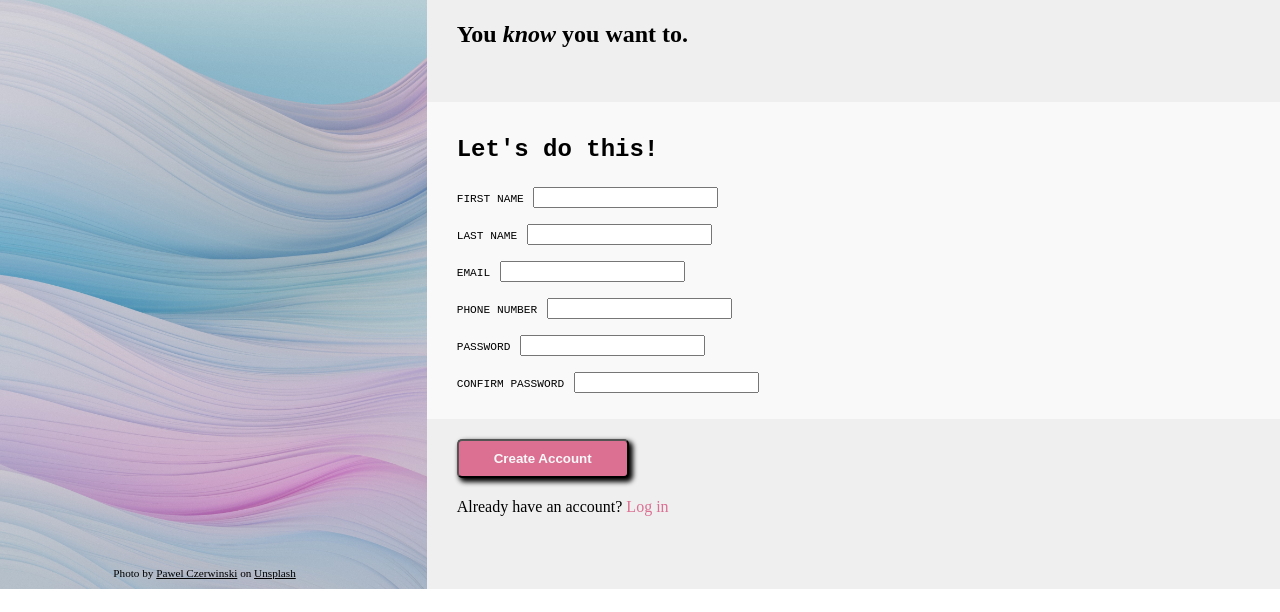
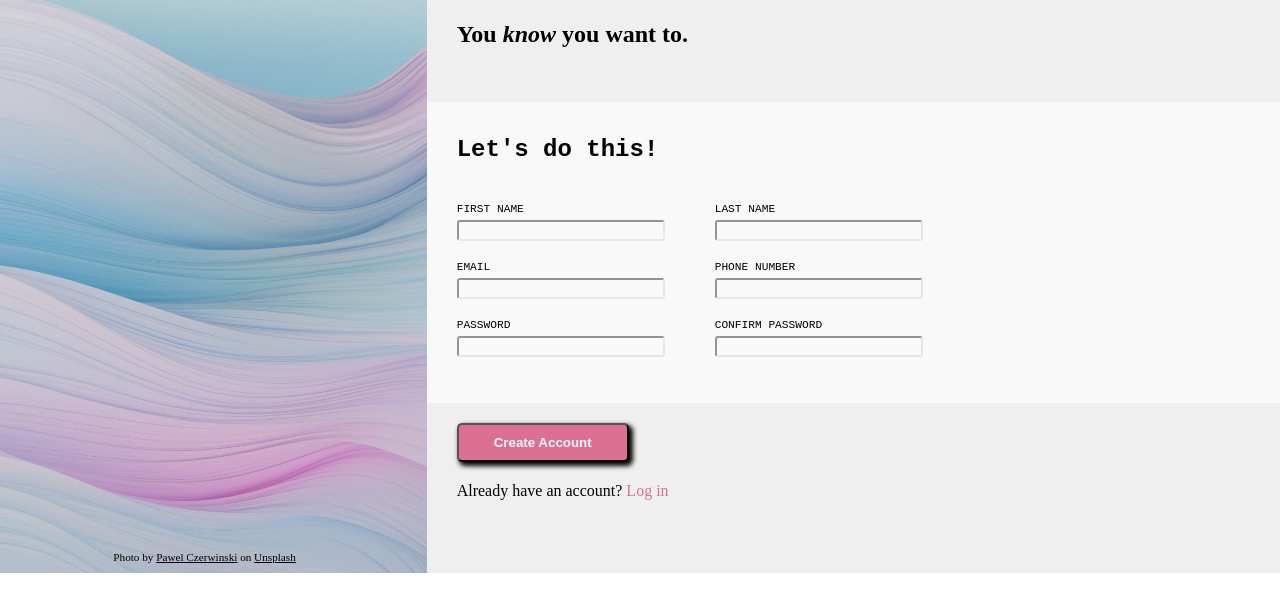
Before and after one commit to snkdrel/sign-up-form, a plain HTML site: page index.html in a window 1280 px wide. Shown: the part 188-800 px from the top of the page. Drawn offline with Linux system fonts and the light colour scheme.

Commit message:
Change style to form

```diff
--- a/index.html
+++ b/index.html
@@ -23,32 +23,37 @@
         <div class="form-div">
             <form action="">
                 <p id="form-title">Let's do this!</p>
-                <section>
-                    <p>
+                <section class="inputs">
+                    <ul>
+                        <li>
                             <label for="first-name"><span>FIRST NAME</span></label>
                             <input type="text" name="firstName" id="first-name">
-                    </p>
-                    <p>
+                        </li>
+                        <li>
+                            <label for="email"><span>EMAIL</span></label>
+                            <input type="email" name="email" id="email">
+                        </li>
+                        <li>
+                            <label for="password"><span>PASSWORD</span></label>
+                            <input type="password" name="pwd" id="password" class="error">
+                        </li>
+                    </ul>
+                    <ul>
+                        <li>
                             <label for="last-name"><span>LAST NAME</span></label>
                             <input type="text" name="lastName" id="last-name">
+                        </li>
 
-                    </p>
-                    <p>
-                        <label for="email"><span>EMAIL</span></label>
-                        <input type="email" name="email" id="email">
-                    </p>
-                    <p>
+                        <li>
                             <label for="phone-number"><span>PHONE NUMBER</span></label>
                             <input type="tel" name="phone" id="phone-number">
-                    </p>
-                    <p>
-                        <label for="password"><span>PASSWORD</span></label>
-                        <input type="password" name="pwd" id="password">
-                    </p>
-                    <p>
+                        </li>
+
+                        <li>
                             <label for="confirmed-password"><span>CONFIRM PASSWORD</span></label>
-                        <input type="password" name="pwdAgain" id="confirmed-password">
-                    </p>
+                            <input type="password" name="pwdAgain" id="confirmed-password" class="error">
+                        </li>
+                    </ul>
                 </section>
             </form>
         </div>
--- a/style.css
+++ b/style.css
@@ -67,10 +67,36 @@ body{
     padding: 10px 30px;
     font-family: 'Courier New', Courier, monospace;
 }
+form .inputs{
+    display: flex;
+}
 
+ul{
+    list-style: none;
+    padding: 0px;
+}
+
+li{
+    display: flex;
+    flex-direction: column;
+    gap: 5px;
+    margin: 0px 50px 20px 0px;
+}
 
 label{
     font-size: 0.7rem;
+}
+
+input{
+    background-color: var(--almost-white);
+    width: 200px;
+    border-radius: 3px;
+    border-color: #E5E7EB;
+}
+
+input:focus{
+    box-shadow: 3px 3px 1px 1px;
+    border-color: blue;
 }
 
 .below-div{
```
Lines whose indentation alone changed are shown as unchanged.
